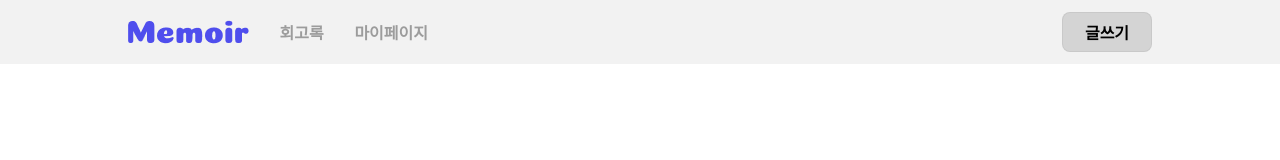
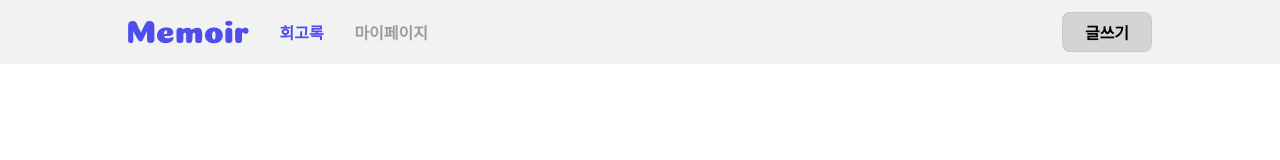
Before and after one commit to Team-Submit/Memoir_FE, a React (Create React App) app in the folder memoir/: page / in a window 1280 px wide. Shown: the top 160 px of the page. Built offline with nearby package versions, Linux system fonts and the light colour scheme.

Commit message:
[FIX] 마이페이지에 맞게 헤더 수정

```diff
--- a/memoir/src/components/header/index.js
+++ b/memoir/src/components/header/index.js
@@ -1,22 +1,32 @@
-import { Outlet, useNavigate } from "react-router-dom";
+import { Outlet, useNavigate, useLocation, Link } from "react-router-dom";
 import { getAccessToken } from "../../config/constants.js";
 import { useEffect, useState } from "react";
 import * as _ from "./styles.js";
-import styled from "styled-components";
 
 const Header = () => {
   const navigate = useNavigate();
+  const location = useLocation();
   const token = getAccessToken();
   const [loginInput, setLoginInput] = useState([]);
   const [mypage, setMypage] = useState([]);
+  const [write, setWrite] = useState([]);
   useEffect(() => {
     token === "" ? setLoginInput("로그인") : setLoginInput("글쓰기");
     token === "" ? setMypage("") : setMypage("마이페이지");
+    token === "" ? setWrite("login") : setWrite("registration");
   });
 
   const size = {
-    width: mypage === "" ? "200px" : "300px"
-  }
+    width: mypage === "" ? "200px" : "300px",
+  };
+
+  const fontColor1 = {
+    color: location.pathname === "/" ? "#4F4EED" : "",
+  };
+
+  const fontColor2 = {
+    color: location.pathname === "/mypage" ? "#4F4EED" : "",
+  };
 
   return (
     <>
@@ -24,12 +34,12 @@ const Header = () => {
         <_.HeaderArea>
           <div style={size}>
             <img src="/images/Logo.png" />
-            <_.SLink to="/">회고록</_.SLink>
-            <_.SLink to="/mypage">{mypage}</_.SLink>
+            <_.SLink to="/" style={fontColor1}>회고록</_.SLink>
+            <_.SLink to="/mypage" style={fontColor2}>{mypage}</_.SLink>
           </div>
           <button
             onClick={function () {
-              navigate("/login");
+              token === "" ? navigate("login") : navigate("write")
             }}
           >
             {loginInput}
```
